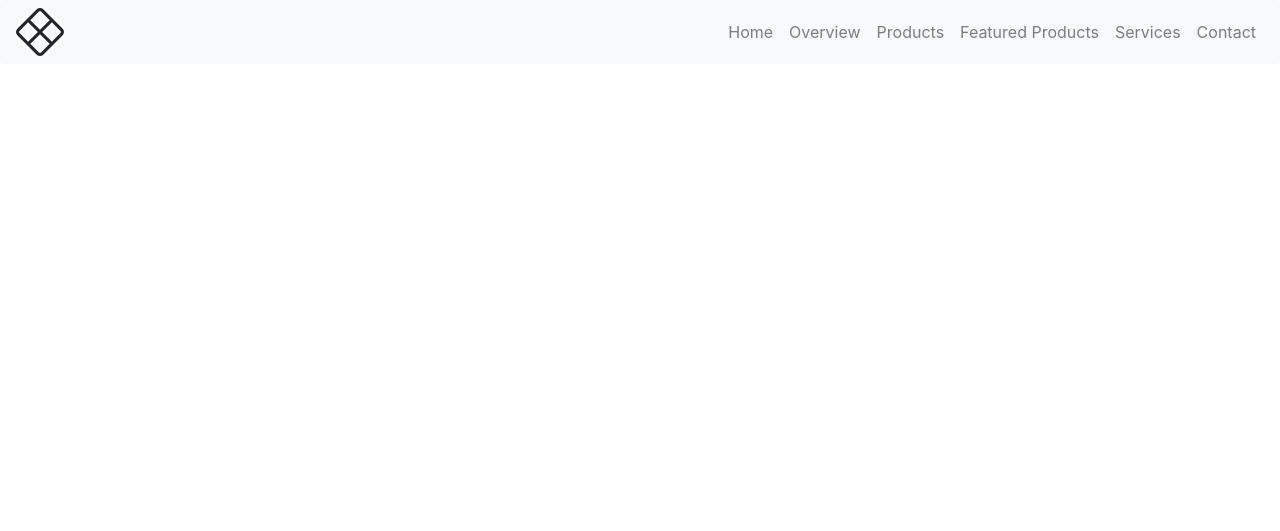
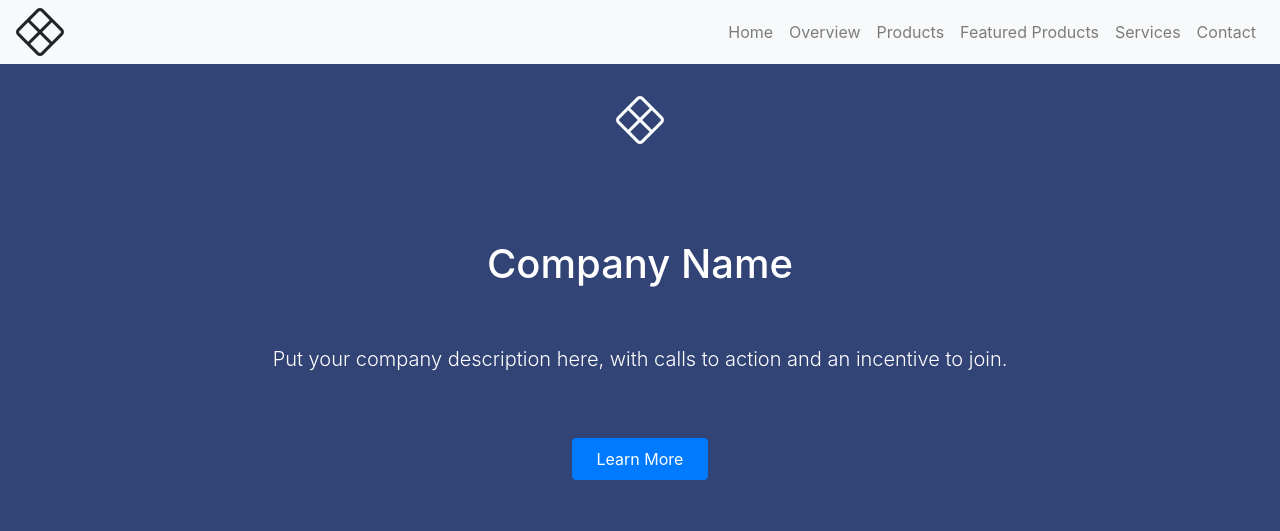
Before and after one commit to casaer01/PracticeWebTech, a plain HTML site: page index.html in a window 1280 px wide. Drawn offline with nearby package versions, Linux system fonts and the light colour scheme.

Commit message:
added context to company name

```diff
--- /dev/null
+++ b/index.css
@@ -0,0 +1,20 @@
+html,body {
+    width: 100%;
+    height: 100%;
+    margin: 0 auto;
+}
+
+.block{
+    color: white;
+    background-color: black;
+    padding: 5%;
+}
+
+.block-1 {
+    background-color: #324376;
+}
+
+.full-page{
+    height: 100vh;
+
+}
--- a/index.html
+++ b/index.html
@@ -5,10 +5,11 @@
     <meta name="viewport" content="width=device-width, initial-scale=1.0">
     <title>Company Name</title>
     <link rel="stylesheet" href="https://cdn.jsdelivr.net/npm/bootstrap@4.1.3/dist/css/bootstrap.min.css" integrity="sha384-MCw98/SFnGE8fJT3GXwEOngsV7Zt27NXFoaoApmYm81iuXoPkFOJwJ8ERdknLPMO" crossorigin="anonymous">
+    <link rel="stylesheet" href="index.css">
 
 </head>
 <body>
-    <nav class="navbar navbar-expand-lg navbar-light bg-light rounded fixed-top" >
+    <nav class="navbar navbar-expand-lg navbar-light bg-light fixed-top" >
 
         <!-- Logo -->
         <svg xmlns="http://www.w3.org/2000/svg" width="3em" height="3em" fill="currentColor" class="bi bi-x-diamond" viewBox="0 0 16 16">
@@ -26,7 +27,7 @@
                 </li>
 
                 <li class="nav-item">
-                    <a class="nav-link" href="#services-overview">Overview</a>
+                    <a class="nav-link" href="#services-overview"  >Overview</a>
                 </li>
 
                 <li class="nav-item">
@@ -48,8 +49,17 @@
         </div>
     </nav>
 
-    <div id="services-overview">
+    <div id="services-overview" class="py-5 text-center block block-1 full-page" >
 
+        <div class="py-5">
+            <svg xmlns="http://www.w3.org/2000/svg" width="3em" height="3em" fill="currentColor" class="bi bi-x-diamond" viewBox="0 0 16 16">
+                <path d="M7.987 16a1.53 1.53 0 0 1-1.07-.448L.45 9.082a1.53 1.53 0 0 1 0-2.165L6.917.45a1.53 1.53 0 0 1 2.166 0l6.469 6.468A1.53 1.53 0 0 1 16 8.013a1.53 1.53 0 0 1-.448 1.07l-6.47 6.469A1.53 1.53 0 0 1 7.988 16zM7.639 1.17 4.766 4.044 8 7.278l3.234-3.234L8.361 1.17a.51.51 0 0 0-.722 0M8.722 8l3.234 3.234 2.873-2.873c.2-.2.2-.523 0-.722l-2.873-2.873zM8 8.722l-3.234 3.234 2.873 2.873c.2.2.523.2.722 0l2.873-2.873zM7.278 8 4.044 4.766 1.17 7.639a.51.51 0 0 0 0 .722l2.874 2.873z"/>
+            </svg>
+        </div>
+
+        <h1 class="py-5" > Company Name</h1>
+        <p class="lead" >Put your company description here, with calls to action and an incentive to join.</p>
+        <p><a href="#featured-products-carousel" class="btn btn-primary my-5 px-4 py-2">Learn More</a></p>
     </div>
 
     <div id="products">
```
